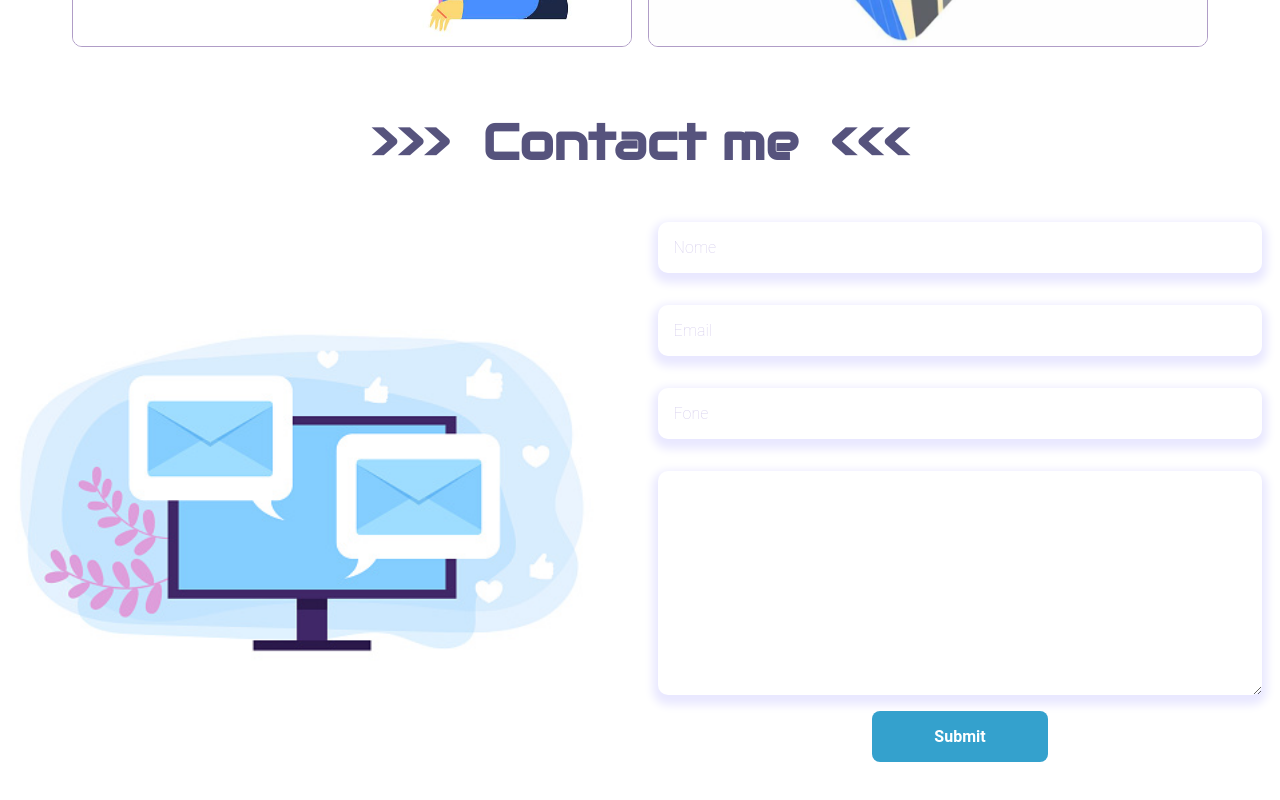
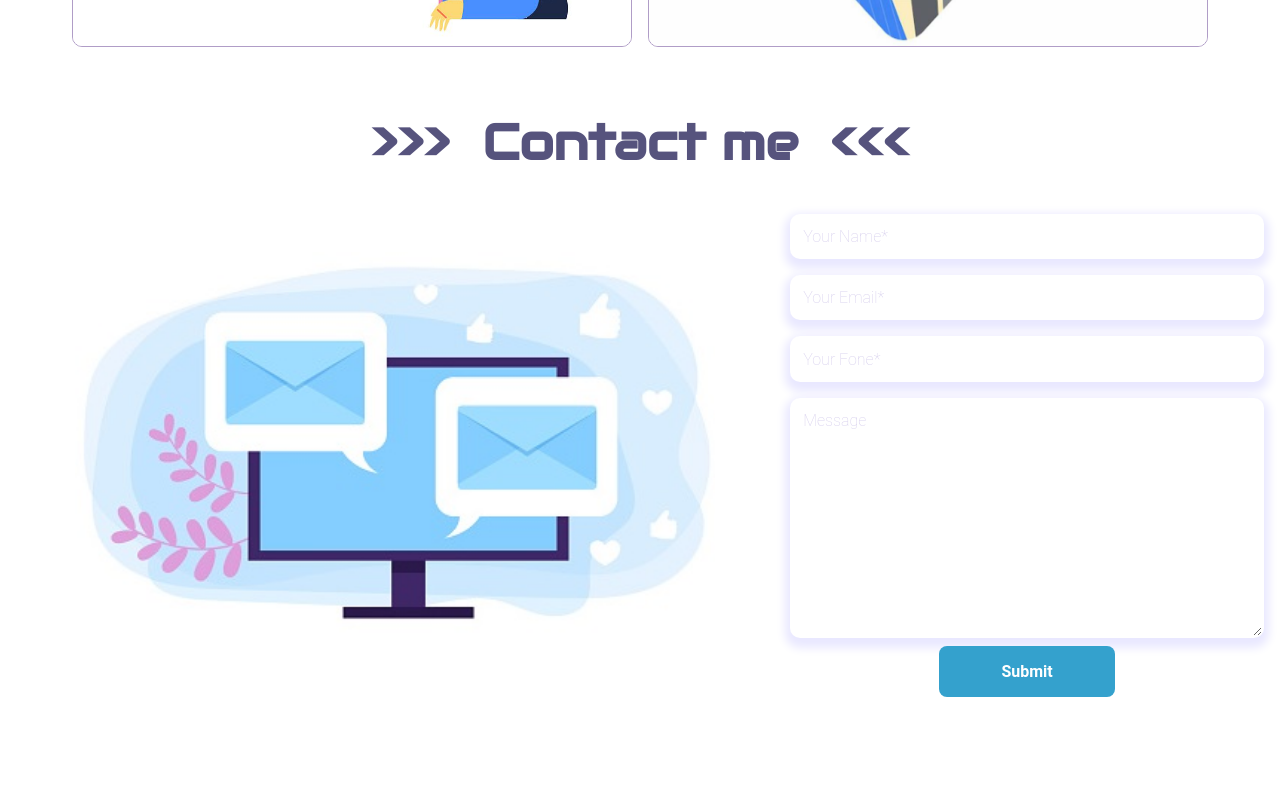
Before and after one commit to AndersonDev22/MySite, a React (Vite) app: page / in a window 1280 px wide. Shown: the part 2655-3455 px from the top of the page. After the commit the page ends 3392 px from the top, so only its background shows below. Built offline with nearby package versions, Linux system fonts and the light colour scheme.

Commit message:
Atualização

```diff
--- a/src/components/Contact/Index.tsx
+++ b/src/components/Contact/Index.tsx
@@ -1,8 +1,7 @@
 import React from 'react'
-import figEmail from '../../images/Iconemail.jpg'
-import { BtnHireMe } from '../About/styles';
+import figEmail from '../../images/IconEmail.jpg'
 import PhoneInput from '../InputPhone';
-import { StyledInput, InputContainer,Container, ContainerForm, Form, SectionImage, Message } from './styles';
+import { StyledInput, BtnSubmit, Container, ContainerForm, Form, SectionImage, Message } from './styles';
 
 const Contact: React.FC = () => {
 
@@ -21,20 +20,16 @@ const Contact: React.FC = () => {
          </figure>
         </SectionImage>
 
-
         <Form>
-          <InputContainer>
-            <StyledInput type="text" placeholder="Nome" />
-            <StyledInput type="email" placeholder="Email" />
-            <StyledInput type="tel" placeholder="Fone"/>
-            <Message/>
-            <BtnHireMe>Submit</BtnHireMe>
-            {/* <PhoneInput/> */}
-          </InputContainer>
-
+          <StyledInput type="text" placeholder="Your Name*" />
+          <StyledInput type="email" placeholder="Your Email*" />
+          <StyledInput type="tel" placeholder="Your Fone*"/>
+          <Message placeholder="Message"/>
+          <BtnSubmit>Submit</BtnSubmit>
         </Form>
 
       </ContainerForm>
+
     </Container>
 
   );
--- a/src/components/Contact/styles.ts
+++ b/src/components/Contact/styles.ts
@@ -1,6 +1,6 @@
 import styled from "styled-components";
 
-export const Container = styled.div`
+export const Container = styled.div` //PAI
   //border:1px solid red;
   display:flex;
   flex-direction:column;
@@ -12,8 +12,8 @@ export const Container = styled.div`
   padding:0.5rem;
   margin-bottom:2rem;
 
-
   h1{
+    //border:1px solid red;
     max-width:100%;
     margin-top:1rem;
     font-size:50px;
@@ -27,10 +27,11 @@ export const Container = styled.div`
     @media screen and (max-width:425px){
     font-size:28px;
     }
-}`
+  }
+`
 
 export const ContainerForm = styled.div` //FILHO
-  //border:1px solid red;
+  //border:1px solid gray;
   display:flex;
   justify-content:center;
   align-items:center;
@@ -41,12 +42,9 @@ export const ContainerForm = styled.div` //FILHO
   @media screen and (max-width:768px){
     flex-wrap:wrap;
   }
-
 `
-
 export const Form = styled.form` //FORMULÁRIO
-  //border:2px solid blue;
-
+  //border:1px solid blue;
   display:flex;
   justify-content:center;
   align-items:center;
@@ -59,34 +57,26 @@ export const Form = styled.form` //FORMULÁRIO
     width:30rem;
     height:0 auto;
   }
-
-`
-export const InputContainer = styled.div` // CAIXAS DE TEXTO
-  display: flex;
-  flex-direction: column;
-  justify-content: space-around;
-  align-items: center;
-  height: 20%;
-  width: 90%;
-  max-width:100%;
 `
 export const SectionImage = styled.div` //ILUSTRAÇÃO EMAIL
     //border:1px solid orangered;
     display:flex;
     justify-content:center;
     align-items:center;
-    width:40rem;
+    width:100%;
     height:100%;
     max-width:100%;
 
   figure{
-
+      //border:1px solid black;
       display:flex;
       width:40rem;
       height:100%;
       max-width:100%;
+      margin: 1rem 0;
 
     img{
+      //border:1px solid blue;
       display:flex;
       width:40rem;
       height:100%;
@@ -99,56 +89,77 @@ export const SectionImage = styled.div` //ILUSTRAÇÃO EMAIL
     height:0 auto;
   }
 `
-export const Message = styled.textarea`
+export const Message = styled.textarea` // CAIXA DA MENSSAGEM
   box-shadow: 0px 5px 10px 5px #e9e8ff;
   border-radius: 10px;
-  width: 40rem;
-  height: 14rem;
-  padding: 1rem;
-  margin:1rem;
-  border: none;
+  width: 100%;
+  height: 15rem;
+  padding: 0.7rem;
+  margin:0.5rem;
+  border: 2px solid transparent;
   outline: none;
-  color: #3c354e;
-  font-size: 1rem;
-  font-weight: bold;
+  color:#56537d;
+  font-size: 16px;
+  font-weight: 150;
   max-width:100%;
 
   &:focus {
     display: inline-block;
-    box-shadow: 0 0 0 0.2rem #b9abe0;
+    border: 2px solid #b9abe0;
     backdrop-filter: blur(12rem);
+ }
 
-  }
   &::placeholder {
     color: #b9abe099;
     font-weight: 100;
-    font-size: 1rem;
   }
 `
-export const StyledInput = styled.input`
-  background: rgba(255, 255, 255, 0.15);
+export const StyledInput = styled.input` // CAIXAS DE TEXTO
   box-shadow: 0px 5px 10px 5px #e9e8ff;
   border-radius: 10px;
-  width: 40rem;
+  width: 100%;
   height: 0 auto;
-  padding: 1rem;
-  margin:1rem;
-  border: none;
+  padding: 0.7rem;
+  margin:0.5rem;
+  border: 2px solid transparent;
   outline: none;
-  color: #3c354e;
-  font-size: 1rem;
-  font-weight: bold;
+  color:#56537d;
+  font-size: 16px;
+  font-weight: 150;
   max-width:100%;
 
   &:focus {
     display: inline-block;
-    box-shadow: 0 0 0 0.2rem #b9abe0;
+    border: 2px solid #b9abe0;
     backdrop-filter: blur(12rem);
-    //border-radius: 2rem;
-  }
+ }
+
   &::placeholder {
     color: #b9abe099;
     font-weight: 100;
-    font-size: 1rem;
   }
 `
+export const BtnSubmit = styled.button` //BOTÃO SUBMIT
+  background:#34A1CD;
+  color: #fff;
+  font-size: 16px;
+  padding:1rem;
+  font-weight:700;
+  border:none;
+  border-radius:8px;
+  width:11rem;
+  cursor:pointer;
+
+  @media screen and (max-width:500px){
+   font-size:16px;
+   margin-bottom:20px;
+   width:100%;
+   font-weight:600;
+   padding:0.6rem;
+   margin:0.5rem;
+  }
+
+  &:hover{
+    filter:brightness(0.9);
+  }
+`
--- a/src/components/InputPhone/index.tsx
+++ b/src/components/InputPhone/index.tsx
@@ -36,9 +36,6 @@ const PhoneInput = ({...props }) => {
           fontSize:'1rem',
           fontWeight:'bold',
           maxWidth:'100%',
-
-
-
         }}
       >
         {(inputProps: JSX.IntrinsicAttributes &
```
Also changed, not shown: src/images/Iconemail.jpg.
